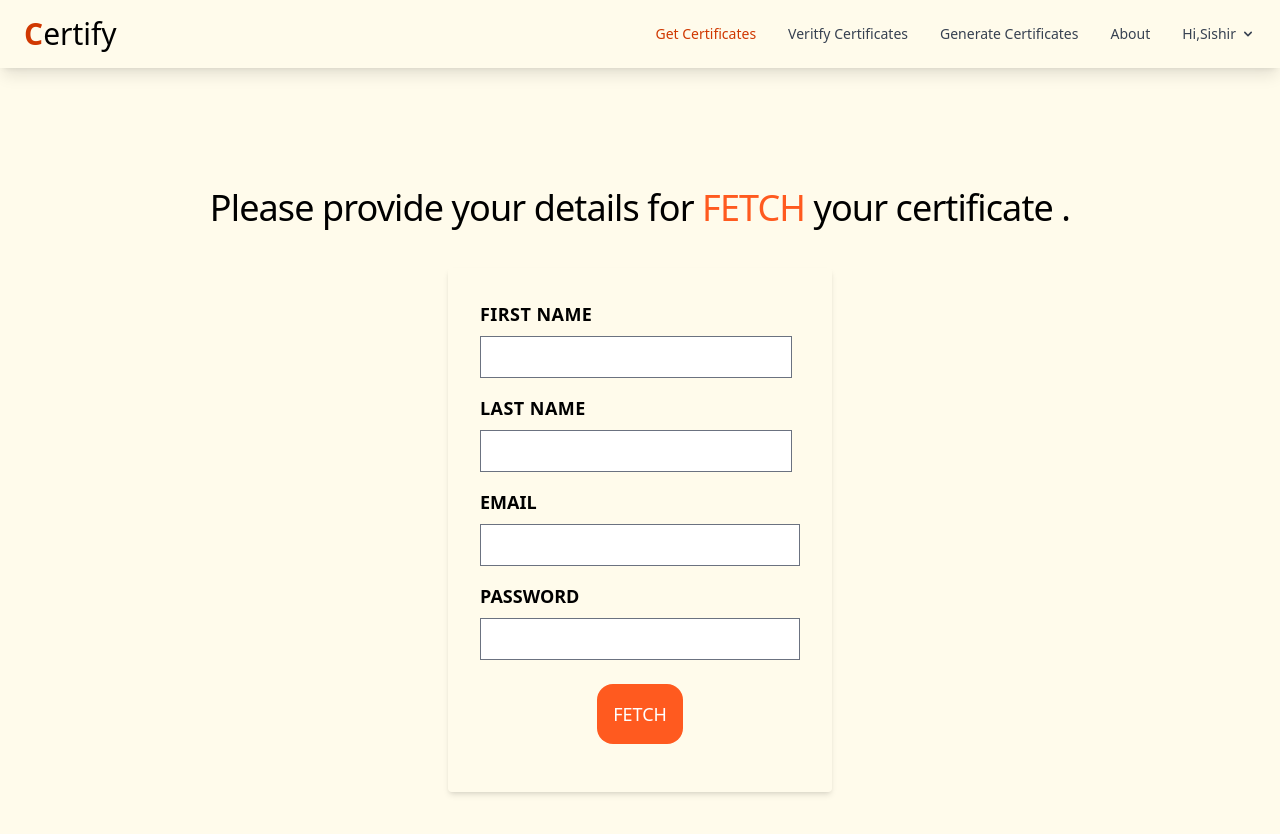
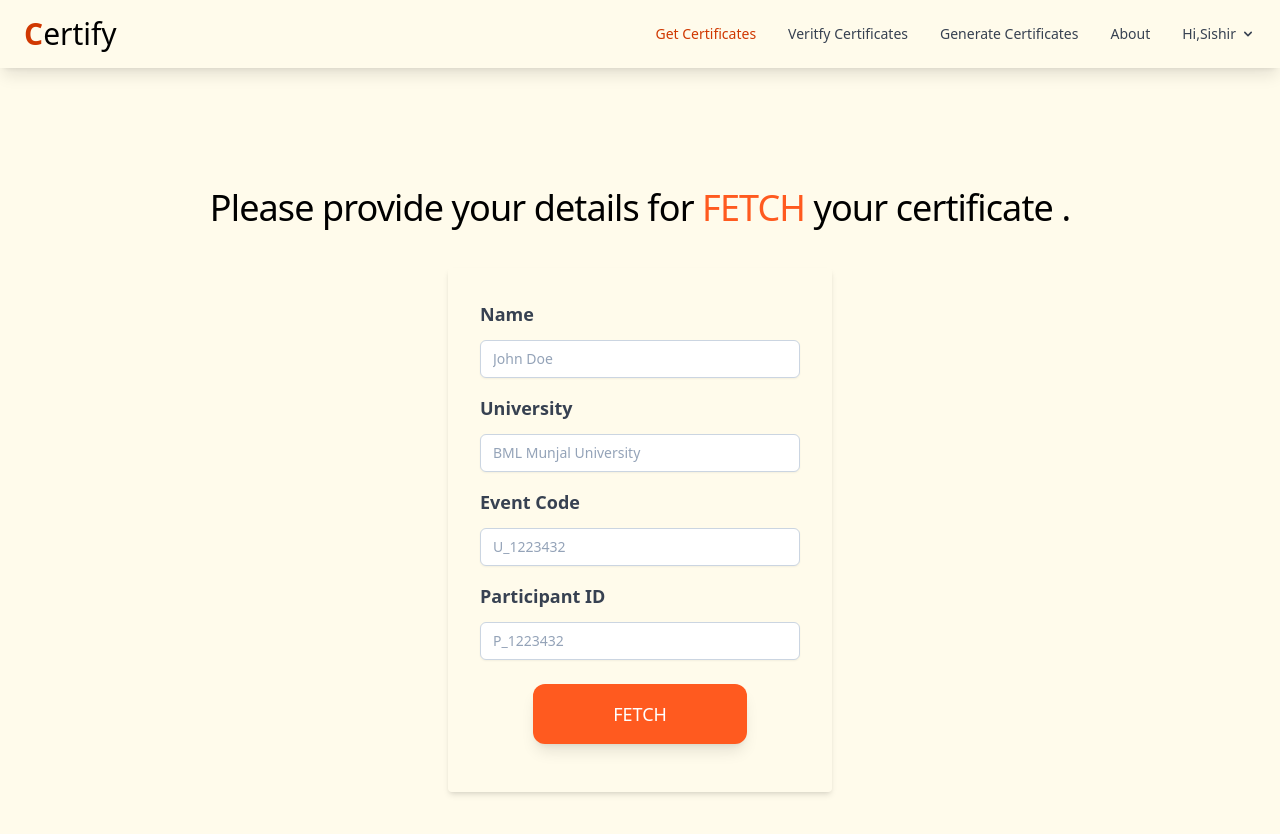
Before and after one commit to sishir2001/certify-client, a React (Create React App) app: page /getCertificates in a window 1280 px wide. Shown: the top 834 px of the page. Built offline with nearby package versions, Linux system fonts and the light colour scheme.

Commit message:
add : getCertificates form ui done , redux-forms left

```diff
--- a/src/components/GetCert.js
+++ b/src/components/GetCert.js
@@ -13,65 +13,54 @@ class GetCert extends React.Component {
                         onSubmit={this.onFetch}
                     >
                         <div class="flex flex-col mb-4 md:w-full">
-                            <label
-                                class="mb-2 uppercase tracking-wide font-bold text-lg text-grey-darkest"
-                                for="first_name"
-                            >
-                                First Name
+                            <label class="formLabelClass" for="name">
+                                Name
                             </label>
                             <input
-                                class="border py-2 px-3 text-grey-darkest md:mr-2"
                                 type="text"
-                                name="first_name"
-                                id="first_name"
+                                name="name"
+                                id="name"
+                                placeholder="John Doe"
+                                class="formInputClass"
                             />
                         </div>
                         <div class="flex flex-col mb-4 md:w-full">
-                            <label
-                                class="mb-2 uppercase tracking-wide font-bold text-lg text-grey-darkest"
-                                for="first_name"
-                            >
-                                Last Name
+                            <label class="formLabelClass" for="university">
+                                University
                             </label>
                             <input
-                                class="border py-2 px-3 text-grey-darkest md:mr-2"
                                 type="text"
-                                name="first_name"
-                                id="first_name"
+                                name="university"
+                                id="university"
+                                placeholder="BML Munjal University"
+                                class="formInputClass"
                             />
                         </div>
                         <div class="flex flex-col mb-4 md:w-full">
-                            <label
-                                class="mb-2 uppercase font-bold text-lg text-grey-darkest"
-                                for="email"
-                            >
-                                Email
+                            <label class="formLabelClass" for="event_code">
+                                Event Code
                             </label>
                             <input
-                                class="border py-2 px-3 text-grey-darkest"
-                                type="email"
-                                name="email"
-                                id="email"
+                                type="text"
+                                name="event_code"
+                                id="eventCode"
+                                placeholder="U_1223432"
+                                class="formInputClass"
                             />
                         </div>
                         <div class="flex flex-col mb-6 md:w-full">
-                            <label
-                                class="mb-2 uppercase font-bold text-lg text-grey-darkest"
-                                for="password"
-                            >
-                                Password
+                            <label class="formLabelClass" for="participant_id">
+                                Participant ID
                             </label>
                             <input
-                                class="border py-2 px-3 text-grey-darkest"
-                                type="password"
-                                name="password"
-                                id="password"
+                                type="text"
+                                name="participant_id"
+                                id="participantCode"
+                                placeholder="P_1223432"
+                                class="formInputClass"
                             />
                         </div>
-                        <button
-                            class="block bg-orange-500 hover:bg-orange-600 text-white uppercase text-lg mx-auto p-4 rounded-2xl"
-                            type="submit"
-                        >
+                        <button class="orangeButton" type="submit">
                             Fetch
                         </button>
                     </form>
@@ -85,8 +74,8 @@ class GetCert extends React.Component {
             <div className="my-10 pt-20">
                 <h1 class="block w-full text-center text-grey-darkest mb-6 text-4xl tracking-tight">
                     Please provide your details for{" "}
-                    <span className="text-orange-500 uppercase">fetch</span> your
-                    certificate .
+                    <span className="text-orange-500 uppercase">fetch</span>{" "}
+                    your certificate .
                 </h1>
                 {this.renderFetchForm()}
             </div>
--- a/src/components/Header.js
+++ b/src/components/Header.js
@@ -104,7 +104,7 @@ class Header extends React.Component {
         const componentRoute = this.props.location.pathname;
         console.log(`route : ${componentRoute}`);
         return (
-            <div className="bg-amber-50 shadow-lg w-screen p-4">
+            <div className="bg-amber-50 shadow-lg w-screen p-4 sticky top-0">
                 <nav className="px-2 border-gray-200 dark:bg-gray-800 dark:border-gray-700">
                     <div className="container flex flex-wrap items-center justify-between mx-auto">
                         <Link
--- a/src/components/Landing.js
+++ b/src/components/Landing.js
@@ -1,7 +1,8 @@
 import React from "react";
 import { Link } from "react-router-dom";
-import certIcon from "../assets/certificate.svg";
-import verifyIcon from "../assets/verified-user.svg";
+// TODO : Work around the icons for the buttons
+// import certIcon from "../assets/certificate.svg";
+// import verifyIcon from "../assets/verified-user.svg";
 
 class Landing extends React.Component {
     render() {
@@ -25,12 +26,12 @@ class Landing extends React.Component {
                         QR-code for verification purposes.
                     </p>
                     <div class="py-10 md:flex justify-center">
-                        <div class="bg-orange-500 p-6 m-4 text-white rounded-lg hover:bg-orange-400 md:w-80 md:text-xl">
+                        <div class="transition duration-150 ease-in-out bg-orange-500 p-6 m-4 text-white rounded-lg hover:bg-orange-400 md:w-80 md:text-xl">
                             <Link to="/getCertificates">
                                 Grab My Certificate
                             </Link>
                         </div>
-                        <div class="bg-orange-100 p-6 m-4 text-orange-700 rounded-lg hover:bg-orange-200 md:w-80 md:text-xl">
+                        <div class="transition duration-150 ease-in-out bg-orange-100 p-6 m-4 text-orange-700 rounded-lg hover:bg-orange-200 md:w-80 md:text-xl">
                             <Link to="/verifyCertificates">
                                 Verify My Certificate
                             </Link>
--- a/src/index.css
+++ b/src/index.css
@@ -27,4 +27,16 @@
     .landingTitleClass {
         @apply text-orange-500 font-bold;
     }
+    .formLabelClass {
+        @apply mb-2 tracking-normal font-semibold text-lg text-gray-700;
+    }
+    .formInputClass {
+        @apply mt-1 block w-full px-3 py-2 bg-white border border-slate-300 rounded-md text-sm shadow-sm placeholder-slate-400 focus:outline-none focus:border-orange-400 focus:ring-1 focus:ring-orange-600 invalid:border-pink-500 invalid:text-pink-600 focus:invalid:border-pink-500 focus:invalid:ring-pink-500;
+    }
+    .formInputInvalidClass {
+        @apply mt-1 block w-full px-3 py-2 bg-red-400 border border-slate-300 rounded-md text-sm shadow-sm placeholder-white focus:outline-none focus:border-orange-400 focus:ring-1 focus:ring-orange-600 focus:bg-white;
+    }
+    .orangeButton {
+        @apply transition duration-150 ease-in-out bg-orange-500 shadow-lg hover:bg-orange-600 text-white uppercase text-lg mx-auto py-4 px-20 rounded-xl;
+    }
 }
```
